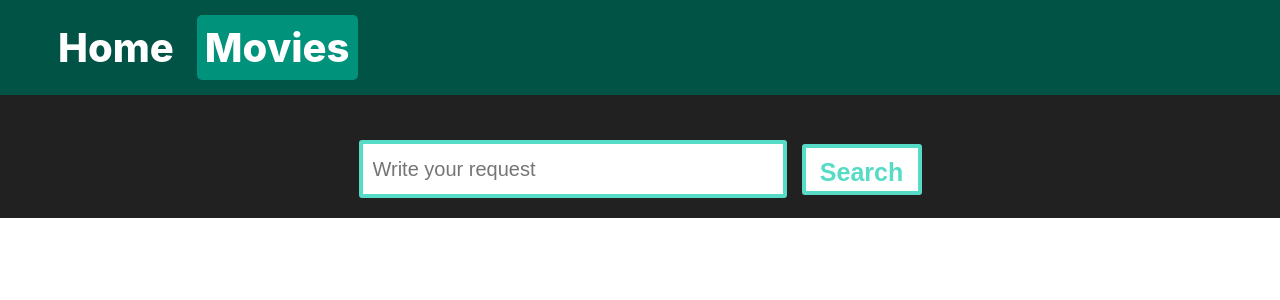
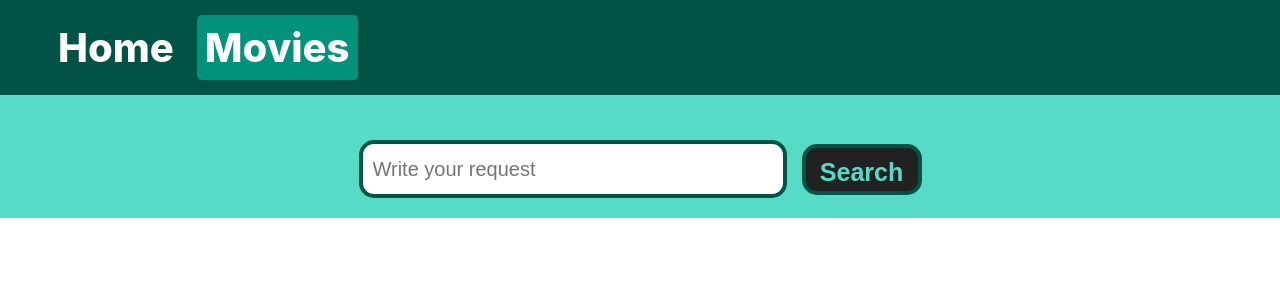
Before and after one commit to Valeru4/goit-react-hw-05-movies, a React (Create React App) app: page /movies in a window 1280 px wide. Shown: the top 300 px of the page. Built offline with nearby package versions, Linux system fonts and the light colour scheme.

Commit message:
update styles

```diff
--- a/src/components/App.styled.js
+++ b/src/components/App.styled.js
@@ -2,7 +2,7 @@ import styled from 'styled-components';
 import { NavLink } from 'react-router-dom';
 
 const Wrapper = styled.body`
-  background-color: #212121;
+  background-color: #56dcc6;
   box-shadow: 5px 5px #fff;
 `;
 
--- a/src/components/MovieList/MoviesList.styled.js
+++ b/src/components/MovieList/MoviesList.styled.js
@@ -8,10 +8,11 @@ const MoviesList = styled.ul`
 const MovieItem = styled.li`
   font-weight: 600;
   font-size: 30px;
-  padding-top: 7px;
-  padding-bottom: 7px;
+  /* padding-top: 7px;
+  padding-bottom: 7px; */
   margin-bottom: 10px;
   background-color: #2a2a2a;
+  border-radius: 15px;
 
   :not(:last-child) {
     margin-bottom: 6px;
@@ -21,6 +22,9 @@ const MovieItem = styled.li`
   a:focus {
     background-color: #01927c;
     color: #fff;
+    border-radius: 15px;
+    padding-top: 7px;
+    padding-bottom: 7px;
   }
 
   a {
--- a/src/components/SearchForm/SearchForm.styled.js
+++ b/src/components/SearchForm/SearchForm.styled.js
@@ -25,21 +25,23 @@ export const Input = styled.input`
   border-radius: 3px;
   margin-right: 15px;
   font-size: 20px;
-  border: 4px solid #56dcc6;
+  border: 4px solid #015346;
+  border-radius: 15px;
 `;
 
 export const Button = styled.button`
   width: 120px;
   height: 51px;
   padding: 10px;
-  background-color: #fff;
+  background-color: #212121;
   color: #56dcc6;
   border: none;
   border-radius: 3px;
   cursor: pointer;
   font-size: 25px;
   font-weight: 600;
-  border: 4px solid #56dcc6;
+  border: 4px solid #015346;
+  border-radius: 15px;
 
   &:hover,
   :focus {
--- a/src/pages/MovieDetails/MovieDetails.jsx
+++ b/src/pages/MovieDetails/MovieDetails.jsx
@@ -4,9 +4,12 @@ import { useParams, Link, Routes, Route, useLocation } from 'react-router-dom';
 import Cast from 'pages/Cast/Cast';
 import Reviews from 'pages/Reviews/Reviews';
 import {
+  Genre,
   Image,
   MovieTitleOverview,
+  Section,
   StyledLink,
+  SubTitle,
   Text,
   Title,
   TitleGenres,
@@ -49,7 +52,7 @@ const MovieDetails = () => {
         {isLoading && <p>Loading...</p>}
         {error && <p>Error: {error}</p>}
         {movieDetails && (
-          <section>
+          <Section>
             <StyledLink>
               <Link to={backLinkHref.current}>Go back</Link>
             </StyledLink>
@@ -67,21 +70,22 @@ const MovieDetails = () => {
                 <MovieTitleOverview>Overview</MovieTitleOverview>
                 <Text>{movieDetails.overview}</Text>
                 <TitleGenres>Genres:</TitleGenres>
-                {movieDetails.genres.map(genre => genre.name).join(', ')}
+
+                {movieDetails.genres
+                  .map(genre => <Genre key={genre.id}>{genre.name}</Genre>)
+                  .join(', ')}
               </WrapperText>
             </Wrapper>
-          </section>
-        )}
 
-        <section>
-          <h2> Additional information</h2>
+            <SubTitle> Additional information</SubTitle>
             <Link state={{ from: location }} to="Cast">
               Cast
             </Link>
             <Link state={{ from: location }} to="Reviews">
               Review
             </Link>
-        </section>
+          </Section>
+        )}
       </div>
       <Routes>
         <Route path="cast" element={<Cast />} />
--- a/src/pages/MovieDetails/MovieDetails.styled.js
+++ b/src/pages/MovieDetails/MovieDetails.styled.js
@@ -13,6 +13,7 @@ const Image = styled.img`
   max-width: 300px;
   background: #424242;
   border-radius: 15px;
+  margin-left: 25px;
 `;
 
 const Wrapper = styled.div`
@@ -20,10 +21,7 @@ const Wrapper = styled.div`
   align-items: center;
   color: #fff;
   gap: 50px;
-  padding: 50px;
-  background-color: #333333;
-  margin: 0 30px;
-  border-radius: 5px;
+  padding: 20px;
 `;
 
 const StyledLink = styled.div`
@@ -67,6 +65,28 @@ const TitleGenres = styled.h3`
 const MovieTitleOverview = styled.h2`
   font-size: 35px;
 `;
+const Genre = styled.li`
+  background-color: #f1f1f1;
+  color: #333;
+  padding: 5px 10px;
+  margin-right: 5px;
+`;
+
+const SubTitle = styled.h2`
+  font-size: 35px;
+  margin-top: 25px;
+  font-weight: 600;
+  color: #fff;
+  margin-left: 50px;
+  font-family: 'Trebuchet MS', 'Lucida Sans Unicode', 'Lucida Grande',
+    'Lucida Sans', Arial, sans-serif;
+`;
+
+const Section = styled.section`
+  background-color: #333333;
+  margin: 30px;
+  border-radius: 15px;
+`;
 
 export {
   Title,
@@ -78,4 +98,7 @@ export {
   Text,
   MovieTitleOverview,
   TitleGenres,
+  Genre,
+  SubTitle,
+  Section,
 };
```
Lines whose indentation alone changed are shown as unchanged.
